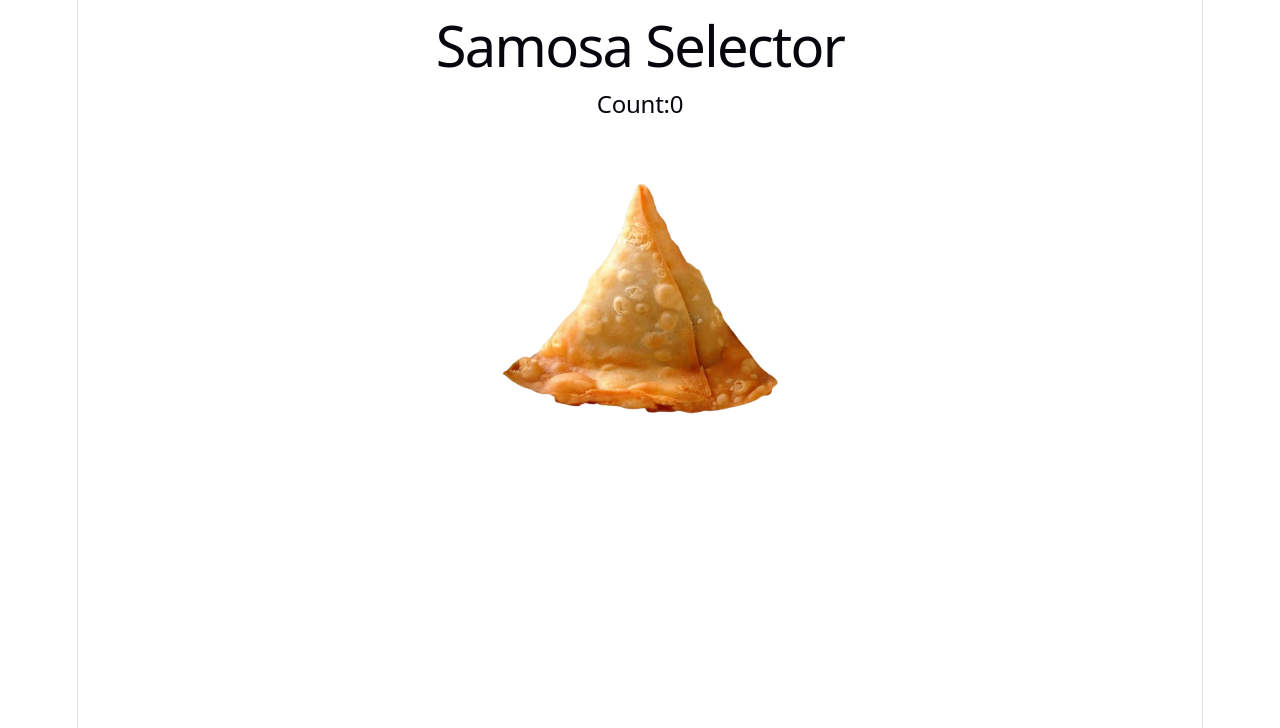
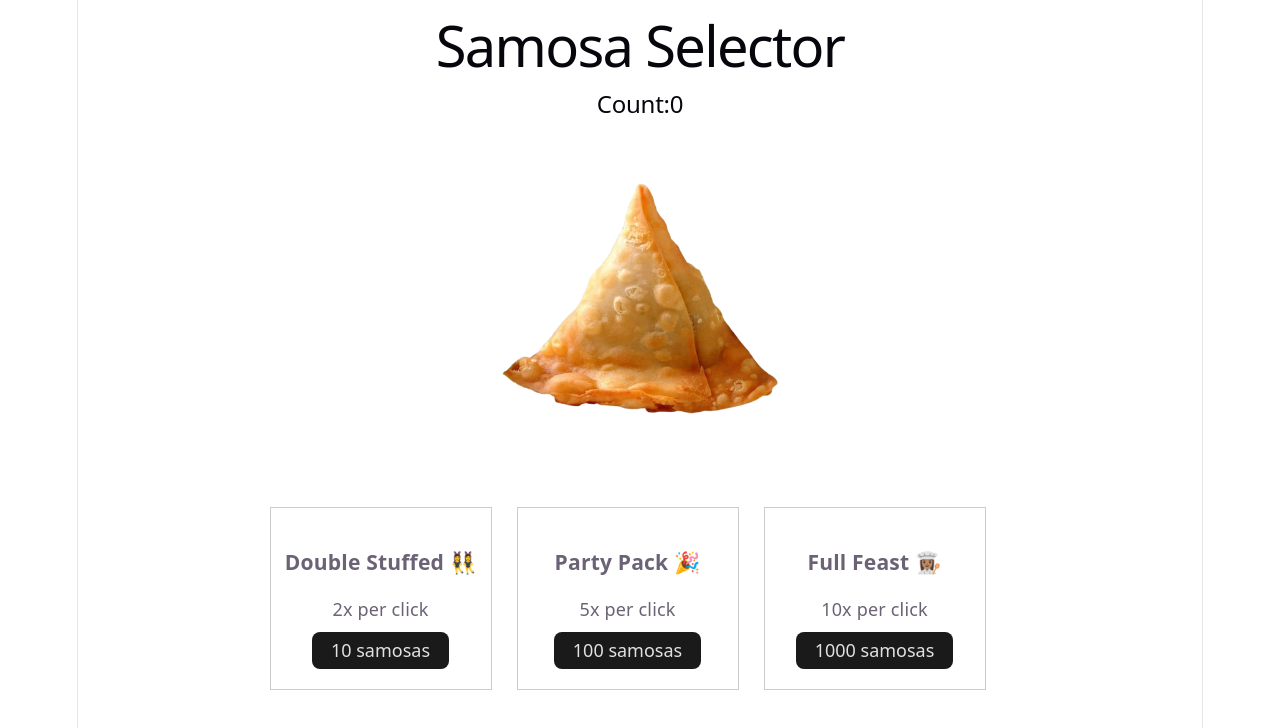
Before and after one commit to DeveloperThierry/samosa-selector, a React (Vite) app: page / in a window 1280 px wide. Shown: the top 728 px of the page. Built offline with nearby package versions, Linux system fonts and the light colour scheme.

Commit message:
Add Upgrades

```diff
--- a/src/App.css
+++ b/src/App.css
@@ -4,3 +4,30 @@
   margin:0 auto;
   text-align:center;
 }
+
+.container {
+  display:flex;
+  margin-top:50px;
+  justify-content: center;
+}
+
+.upgrade {
+  border: 1px solid rgba(153, 153, 153, 0.497);
+  padding: 20px 10px;
+  margin-right: 25px;
+  width:200px;
+  height:0.5;
+}
+
+button {
+  border-radius:8px;
+  border:1px solid transparent;
+  padding:0.3em 1em;
+  font-size:1em;
+  font-weight: 500;
+  font-family:inherit;
+  background-color: #1a1a1a;
+  color: rgba(255, 255, 255, 0.87);
+  cursor:pointer;
+  margin-top:10px;
+}
--- a/src/App.jsx
+++ b/src/App.jsx
@@ -15,6 +15,23 @@
       <h2>Count:{count}</h2>
       {/* <img className="samosa" src="/assets/samosa.png" alt="samosa" /> */}
       <img className="samosa" src={samosa} alt="samosa" onClick={updateCount} />
+      <div className="container">
+        <div className="upgrade">
+          <h3>Double Stuffed 👯‍♀️</h3>
+          <p>2x per click</p>
+          <button>10 samosas</button>
+        </div>
+        <div className="upgrade">
+          <h3>Party Pack 🎉</h3>
+          <p>5x per click</p>
+          <button>100 samosas</button>
+        </div>
+        <div className="upgrade">
+          <h3>Full Feast 👩🏽‍🍳</h3>
+          <p>10x per click</p>
+          <button>1000 samosas</button>
+        </div>
+      </div>
     </div>
   )
 }
```
